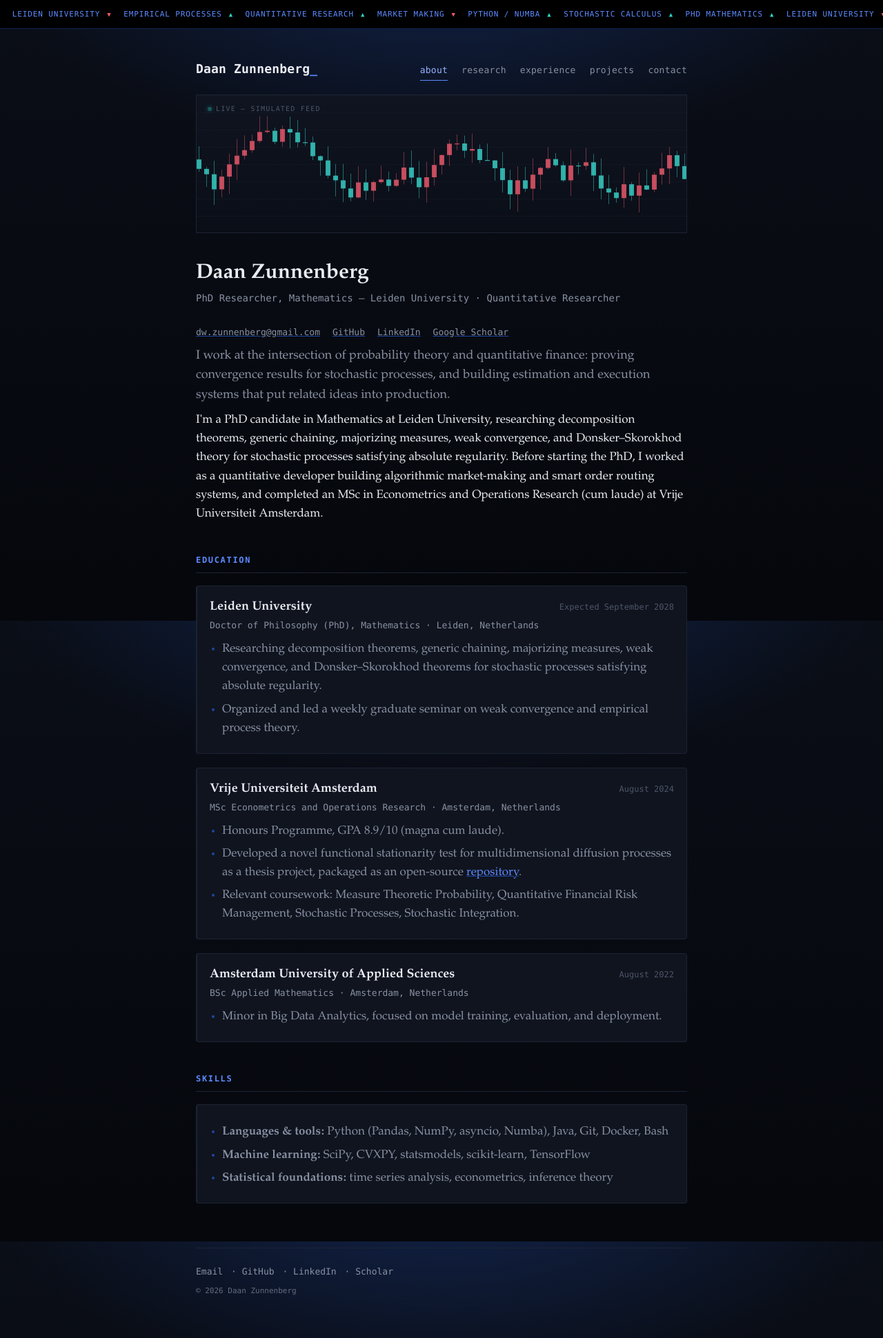
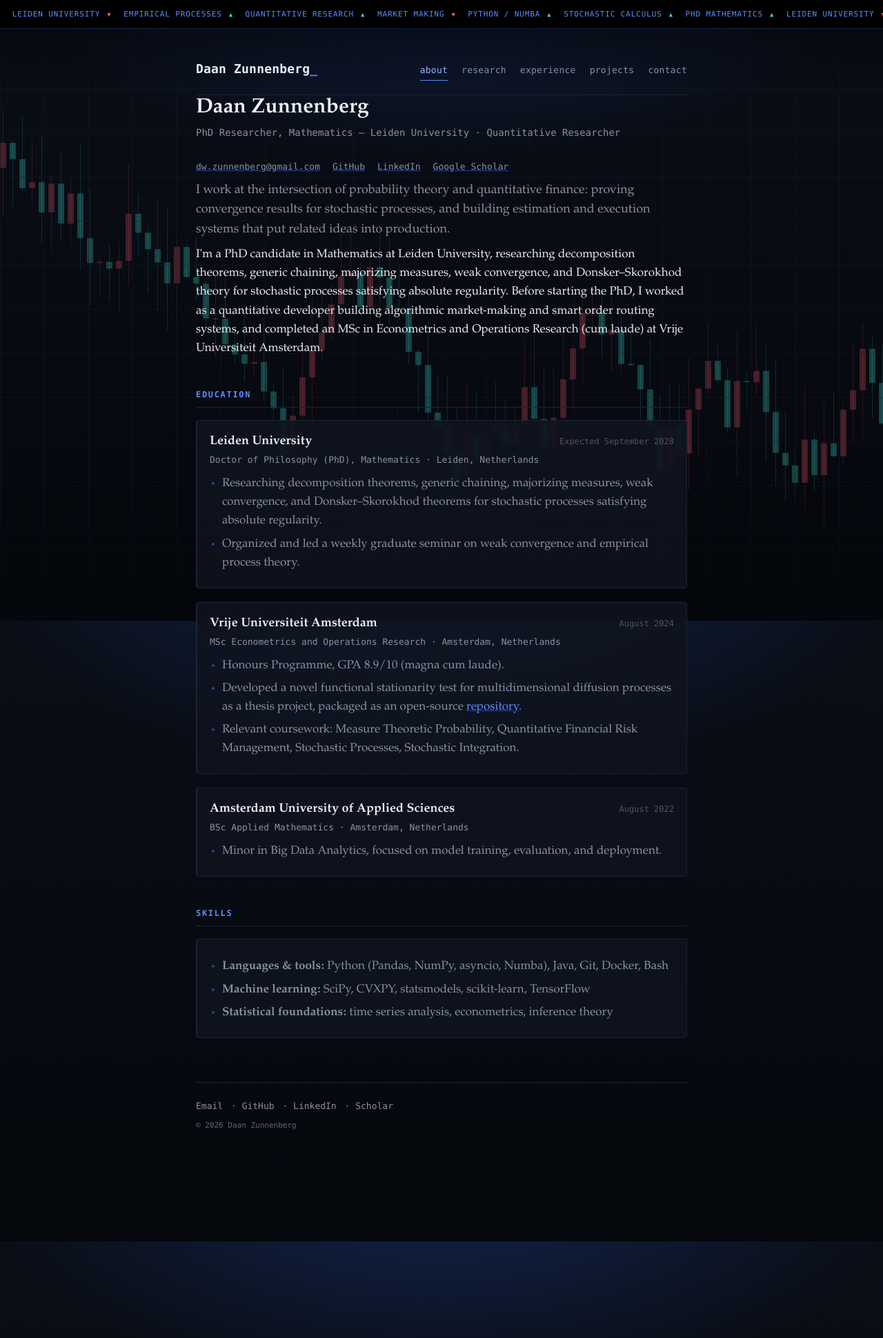
Before and after one commit to DaanZunnenberg/DaanZunnenberg.github.io, a Jekyll site: the page built from index.md, in a window 1280 px wide. Shown: the whole page at 69% size. Built offline with Jekyll 4.4.1, drawn with Linux system fonts in a browser that asks for light colours.

Commit message:
Integrate live chart as a persistent full-page backdrop instead of a boxed panel

```diff
--- a/_layouts/default.html
+++ b/_layouts/default.html
@@ -9,6 +9,8 @@
   <link rel="icon" href="data:,">
 </head>
 <body>
+  <canvas id="candles" aria-hidden="true"></canvas>
+  <div class="bg-grid" aria-hidden="true"></div>
   <div class="ticker">
     <div class="ticker-track">
       <span>PHD&nbsp;MATHEMATICS</span><span class="tick up">&#9650;</span>
@@ -39,15 +41,6 @@
       </nav>
     </header>
 
-    {% if page.url == '/' %}
-    <div class="chart-panel">
-      <canvas id="candles" aria-hidden="true"></canvas>
-      <div class="chart-panel-label">
-        <span class="dot"></span> LIVE &mdash; SIMULATED FEED
-      </div>
-    </div>
-    {% endif %}
-
     <main>
       {{ content }}
     </main>
--- a/assets/css/style.css
+++ b/assets/css/style.css
@@ -40,6 +40,45 @@ body {
   font-family: var(--serif);
   font-size: 17px;
   line-height: 1.6;
+  position: relative;
+}
+
+/* Full-page trading-floor backdrop: live candlestick feed + grid, fixed behind all content */
+#candles {
+  position: fixed;
+  inset: 0;
+  width: 100%;
+  height: 100%;
+  z-index: 0;
+  pointer-events: none;
+}
+
+.bg-grid {
+  position: fixed;
+  inset: 0;
+  z-index: 0;
+  pointer-events: none;
+  background-image:
+    linear-gradient(var(--line-soft) 1px, transparent 1px),
+    linear-gradient(90deg, var(--line-soft) 1px, transparent 1px);
+  background-size: 100% 64px, 64px 100%;
+  opacity: 0.5;
+}
+
+body::after {
+  content: "";
+  position: fixed;
+  inset: 0;
+  z-index: 0;
+  pointer-events: none;
+  background:
+    linear-gradient(180deg, var(--bg) 0%, rgba(5, 7, 12, 0) 14%, rgba(5, 7, 12, 0) 78%, var(--bg) 100%);
+}
+
+.ticker,
+.wrap {
+  position: relative;
+  z-index: 1;
 }
 
 /* Ticker strip */
@@ -146,61 +185,6 @@ body {
   transform: scaleX(1);
 }
 
-/* Hero chart panel (home page only) */
-.chart-panel {
-  position: relative;
-  height: 200px;
-  margin: 0 0 40px;
-  border: 1px solid var(--line);
-  border-top: none;
-  background: linear-gradient(180deg, var(--bg-2) 0%, var(--bg-1) 100%);
-  overflow: hidden;
-}
-
-.chart-panel::before {
-  content: "";
-  position: absolute;
-  inset: 0;
-  background-image: linear-gradient(var(--line-soft) 1px, transparent 1px);
-  background-size: 100% 25px;
-  opacity: 0.6;
-  pointer-events: none;
-}
-
-.chart-panel canvas {
-  position: relative;
-  display: block;
-  z-index: 1;
-}
-
-.chart-panel-label {
-  position: absolute;
-  top: 12px;
-  left: 16px;
-  z-index: 2;
-  font-family: var(--mono);
-  font-size: 10px;
-  letter-spacing: 0.12em;
-  color: var(--ink-faint);
-  display: flex;
-  align-items: center;
-  gap: 6px;
-}
-
-.chart-panel-label .dot {
-  width: 6px;
-  height: 6px;
-  border-radius: 50%;
-  background: var(--up);
-  box-shadow: 0 0 6px var(--up);
-  animation: pulse-dot 1.8s ease-in-out infinite;
-}
-
-@keyframes pulse-dot {
-  0%, 100% { opacity: 1; }
-  50% { opacity: 0.35; }
-}
-
 /* Typography */
 h1 {
   font-size: 30px;
@@ -256,7 +240,8 @@ a:hover { color: var(--blue-300); }
   border: 1px solid var(--line);
   border-left: 2px solid var(--line);
   border-radius: 4px;
-  background: var(--bg-raised);
+  background: rgba(16, 20, 31, 0.88);
+  backdrop-filter: blur(3px);
   transition: border-color 0.2s ease, transform 0.2s ease, box-shadow 0.2s ease;
 }
 
@@ -368,11 +353,9 @@ code {
 @media (max-width: 520px) {
   .site-header { padding-top: 32px; }
   h1 { font-size: 26px; }
-  .chart-panel { height: 140px; }
 }
 
 @media (prefers-reduced-motion: reduce) {
   .ticker-track { animation: none; }
   .cursor { animation: none; }
-  .chart-panel-label .dot { animation: none; }
 }
--- a/assets/js/candles.js
+++ b/assets/js/candles.js
@@ -1,21 +1,19 @@
 (function () {
   var canvas = document.getElementById("candles");
   if (!canvas) return;
-  var panel = canvas.parentElement;
   var ctx = canvas.getContext("2d");
   var reduceMotion = window.matchMedia("(prefers-reduced-motion: reduce)").matches;
 
   var dpr = Math.min(window.devicePixelRatio || 1, 2);
   var W, H;
-  var candleW = 7;
-  var gap = 4;
+  var candleW = 9;
+  var gap = 5;
   var candles = [];
   var price = 100;
 
   function resize() {
-    var rect = panel.getBoundingClientRect();
-    W = rect.width;
-    H = rect.height;
+    W = window.innerWidth;
+    H = window.innerHeight;
     canvas.width = W * dpr;
     canvas.height = H * dpr;
     canvas.style.width = W + "px";
@@ -60,8 +58,8 @@
     candles.forEach(function (c, i) {
       var x = i * (candleW + gap);
       var up = c.close >= c.open;
-      var color = up ? "rgba(56, 201, 193, 0.85)" : "rgba(239, 90, 110, 0.8)";
-      var wickColor = up ? "rgba(56, 201, 193, 0.5)" : "rgba(239, 90, 110, 0.45)";
+      var color = up ? "rgba(56, 201, 193, 0.30)" : "rgba(239, 90, 110, 0.26)";
+      var wickColor = up ? "rgba(56, 201, 193, 0.18)" : "rgba(239, 90, 110, 0.16)";
 
       ctx.strokeStyle = wickColor;
       ctx.lineWidth = 1;
```
